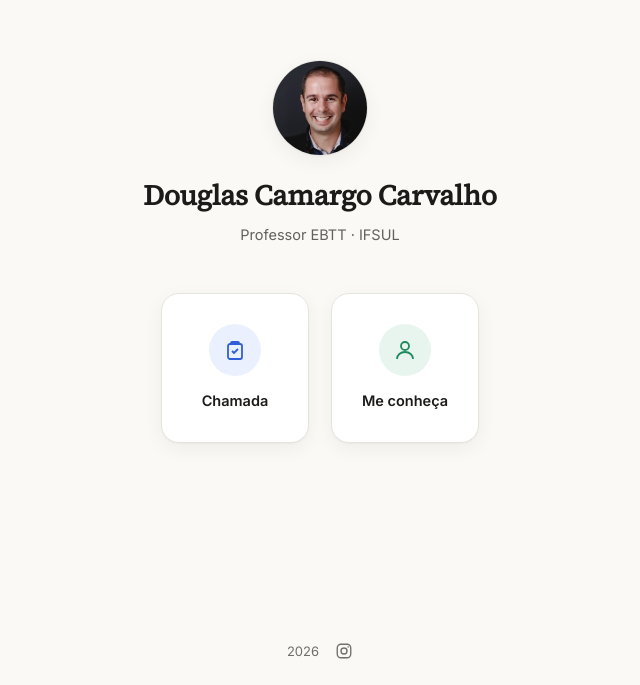
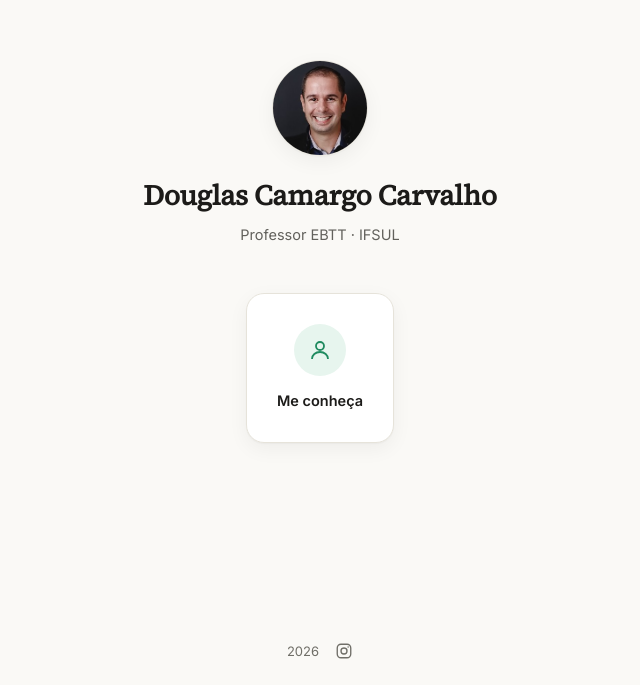
Before and after one commit to douglascsc/douglascsc.github.io, a plain HTML site: page index.html in a window 1280 px wide. Shown: the part 115-800 px from the top of the page, without its empty margins (320-960 px from the left). Drawn offline with Linux system fonts and the light colour scheme.

Commit message:
Remove o card Chamada da página inicial, deixando só Me conheça (#1)
Claude-Session: https://claude.ai/code/session_019Af8xqZ4jskDpiDMSDpfts

Co-authored-by: Claude <noreply@anthropic.com>

```diff
--- a/index.html
+++ b/index.html
@@ -118,7 +118,6 @@
     width:52px; height:52px; border-radius:50%; display:flex; align-items:center; justify-content:center;
     transition: transform .25s cubic-bezier(.4,0,.2,1);
   }
-  .tile.chamada .tile-icon{ background: var(--tech-bg); color: var(--tech); }
   .tile.sobre .tile-icon{ background: var(--educ-bg); color: var(--educ); }
   .tile:hover .tile-icon{ transform: scale(1.04); }
 
@@ -156,12 +155,6 @@
   </div>
 
   <div class="tiles">
-    <a class="tile chamada" href="https://douglascsc.github.io/chamada/">
-      <span class="tile-icon">
-        <svg width="24" height="24" viewBox="0 0 24 24" fill="none" stroke="currentColor" stroke-width="1.8"><path d="M9 4h6a1 1 0 0 1 1 1v1H8V5a1 1 0 0 1 1-1Z"/><rect x="5" y="6" width="14" height="15" rx="2"/><path d="m9 13 2 2 4-4"/></svg>
-      </span>
-      <span>Chamada</span>
-    </a>
     <a class="tile sobre" href="https://douglascsc.github.io/sobre/">
       <span class="tile-icon">
         <svg width="24" height="24" viewBox="0 0 24 24" fill="none" stroke="currentColor" stroke-width="1.8"><circle cx="12" cy="8" r="4"/><path d="M4 21c0-4 3.5-7 8-7s8 3 8 7"/></svg>
```
